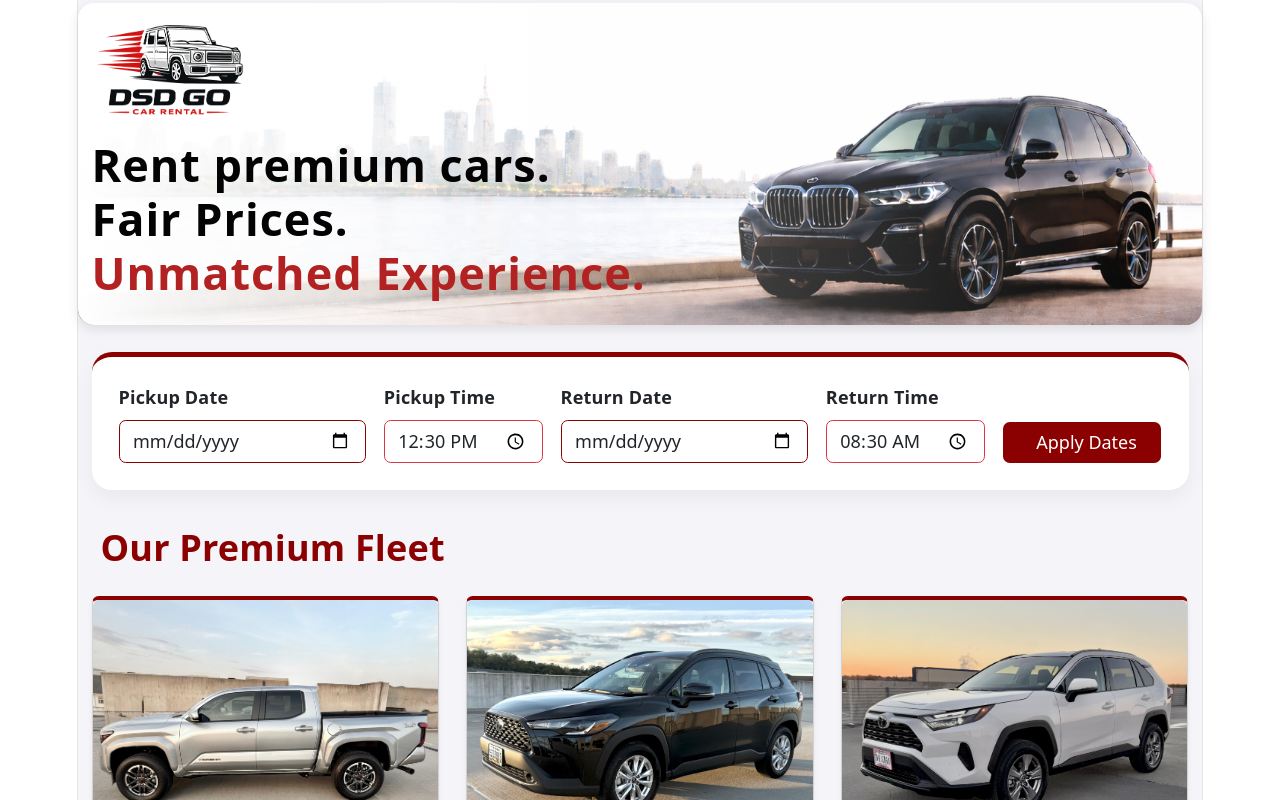
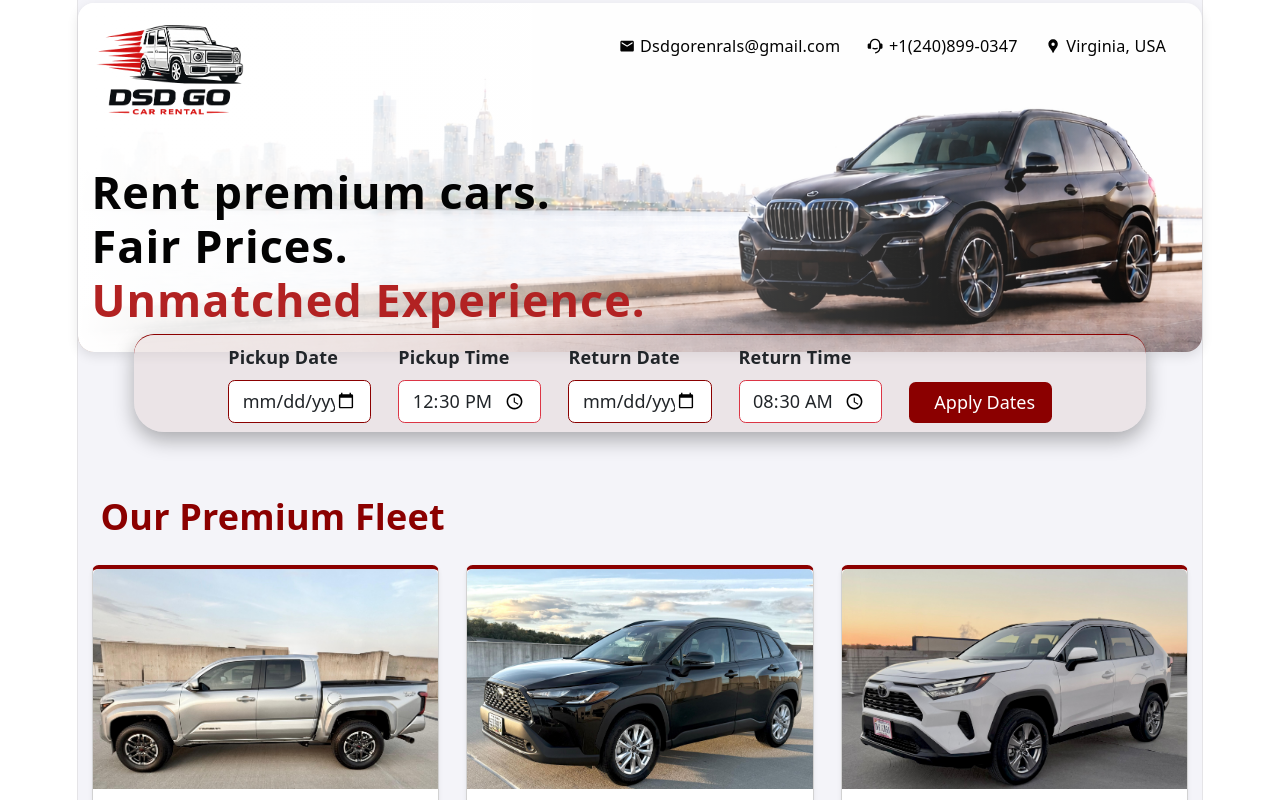
Before and after one commit to dsdgo-rental/dsdgoFrontend, a React (Vite) app: page / in a window 1280 px wide. Shown: the top 800 px of the page. Built offline with nearby package versions, Linux system fonts and the light colour scheme.

Commit message:
new date version

```diff
--- a/package.json
+++ b/package.json
@@ -14,6 +14,7 @@
     "react": "^19.2.5",
     "react-bootstrap": "^2.10.10",
     "react-dom": "^19.2.5",
+    "react-icons": "^5.6.0",
     "sass": "^1.99.0"
   },
   "devDependencies": {
--- a/src/App.scss
+++ b/src/App.scss
@@ -1,6 +1,24 @@
 .app-wrapper {
   background-color: #f4f4f9;
   min-height: 100vh;
+}
+.top-bar {
+  display: flex;
+  justify-content: space-between;
+}
+.header-contact {
+  display: flex;
+  justify-content: flex-end;
+  gap: 1.5rem;
+  color: rgb(3, 3, 3);
+  font-size: 0.9rem;
+  padding: 0.5rem 2rem;
+}
+
+.header-contact p {
+  margin: 0;
+  display: flex;
+  gap: 0.3rem;
 }
 
 .main-header {
@@ -55,12 +73,11 @@
 }
 
 .brand-title {
-
   font-weight: 900;
   letter-spacing: 1px;
   margin-right: 17rem;
   color: rgb(3, 3, 3);
-   line-height: 1
+  line-height: 1;
 }
 
 .brand-tagline {
@@ -69,20 +86,24 @@
   font-size: 0.9rem;
   margin-right: 15.2rem;
   color: rgb(3, 3, 3);
-
-   ;
 }
 .red {
   color: #b22222;
 }
 .date-card {
-  background-color: white;
-  border-radius: 20px;
-  padding: 1.5rem;
-  box-shadow: 0 8px 20px rgba(0, 0, 0, 0.05);
+  background-color: rgba(223, 208, 208, 0.439);
+  border-radius: 20px 20px 30px 30px;
+  padding: 0.5rem;
+  box-shadow: 0 8px 20px rgba(0, 0, 0, 0.304);
   margin-bottom: 2rem;
-  border-top: 5px solid #8b0000;
+  border-top: 1px solid #8b0000;
   justify-content: center;
+  max-width: 90%;
+  margin-left: auto;
+  margin-right: auto;
+  margin-top: -1rem;
+  position: relative;
+  z-index: 10;
 }
 
 .date-input {
@@ -93,7 +114,6 @@
   border-color: #8b0000;
   box-shadow: 0 0 0 0.2rem rgba(139, 0, 0, 0.25);
 }
-
 
 .btn-apply {
   background-color: #8b0000;
--- a/src/App.tsx
+++ b/src/App.tsx
@@ -11,7 +11,9 @@ import {
 } from "react-bootstrap";
 import "bootstrap/dist/css/bootstrap.min.css";
 import "./App.scss";
-
+import { MdEmail } from "react-icons/md";
+import { RiCustomerService2Fill } from "react-icons/ri";
+import { MdLocationPin } from "react-icons/md";
 interface Car {
   id: number;
   name: string;
@@ -217,7 +219,23 @@ const App: React.FC = () => {
   return (
     <div className="app-wrapper">
       <header className="main-header">
+        <div className="top-bar">
+          <div className="logo-wrapper">
             <Image src="/logo2.png" alt="DSD GO Logo" className="logo-image" />
+          </div>
+          <div className="header-contact">
+            <p>
+              <MdEmail className="my-1" />
+              Dsdgorenrals@gmail.com
+            </p>
+            <p>
+              <RiCustomerService2Fill className="my-1" /> +1(240)899-0347
+            </p>
+            <p>
+              <MdLocationPin className="my-1" /> Virginia, USA
+            </p>
+          </div>
+        </div>
         <br />
         <br />
         <Container>
@@ -230,11 +248,9 @@ const App: React.FC = () => {
           </Row>
         </Container>
       </header>
-
-      <Container className="py-4">
       <div className="date-card">
-          <Row className="g-3 align-items-end m-b date-row-bg">
-            <Col md={3}>
+        <Row className="d-flex justify-content-center align-items-end m-b">
+          <Col md={2}>
             <Form.Label className="fw-bold">Pickup Date</Form.Label>
             <Form.Control
               type="date"
@@ -253,7 +269,7 @@ const App: React.FC = () => {
               className="border-danger"
             />
           </Col>
-            <Col md={3}>
+          <Col md={2}>
             <Form.Label className="fw-bold">Return Date</Form.Label>
             <Form.Control
               type="date"
@@ -307,6 +323,7 @@ const App: React.FC = () => {
           )}
       </div>
 
+      <Container className="py-4">
         <h2 className="section-title">
           <i className="fas fa-car-side me-2"></i>Our Premium Fleet
         </h2>
```
Also changed, not shown: 1 other file (tests, documents, lock files or other folders). Lines whose indentation alone changed are shown as unchanged.
